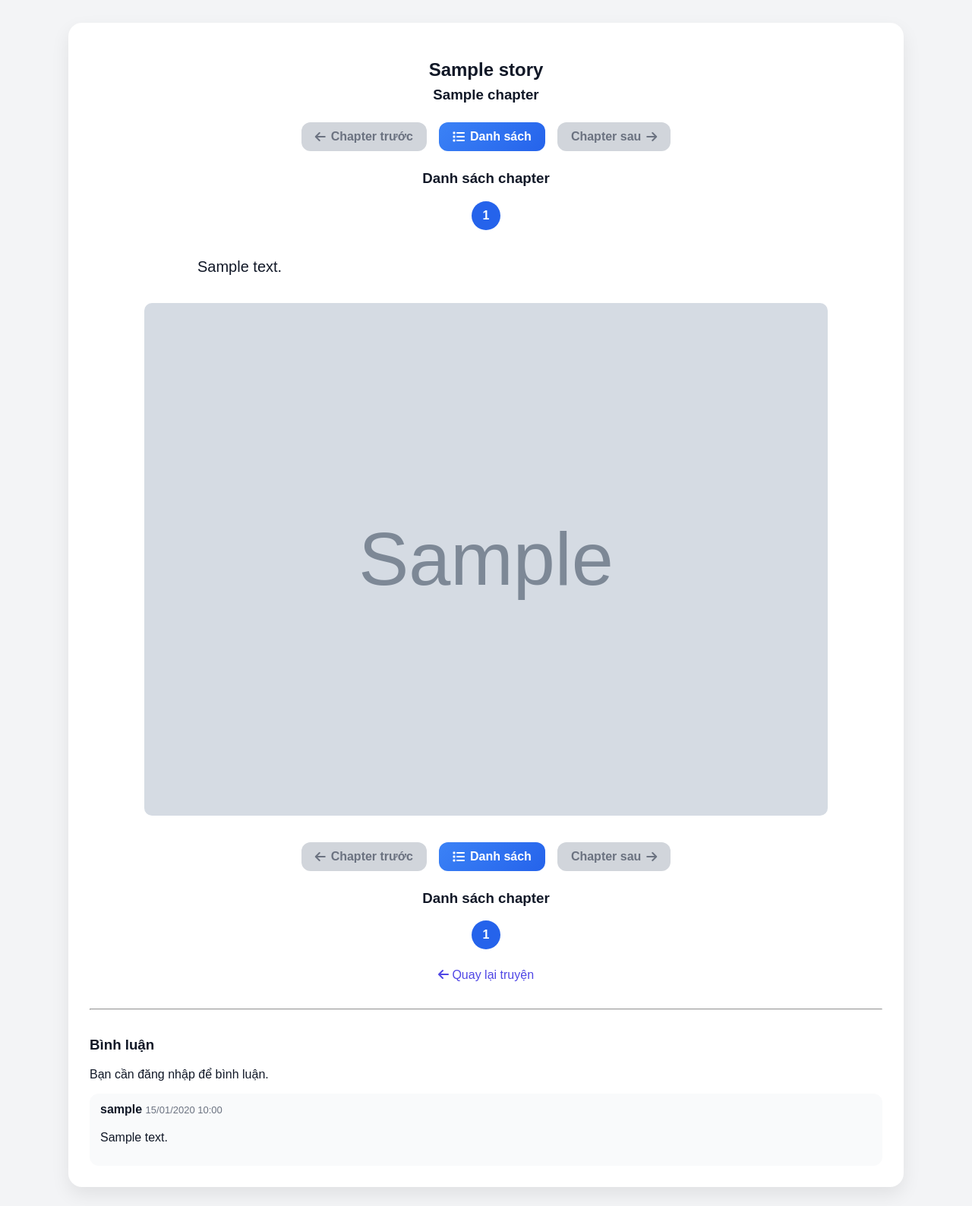
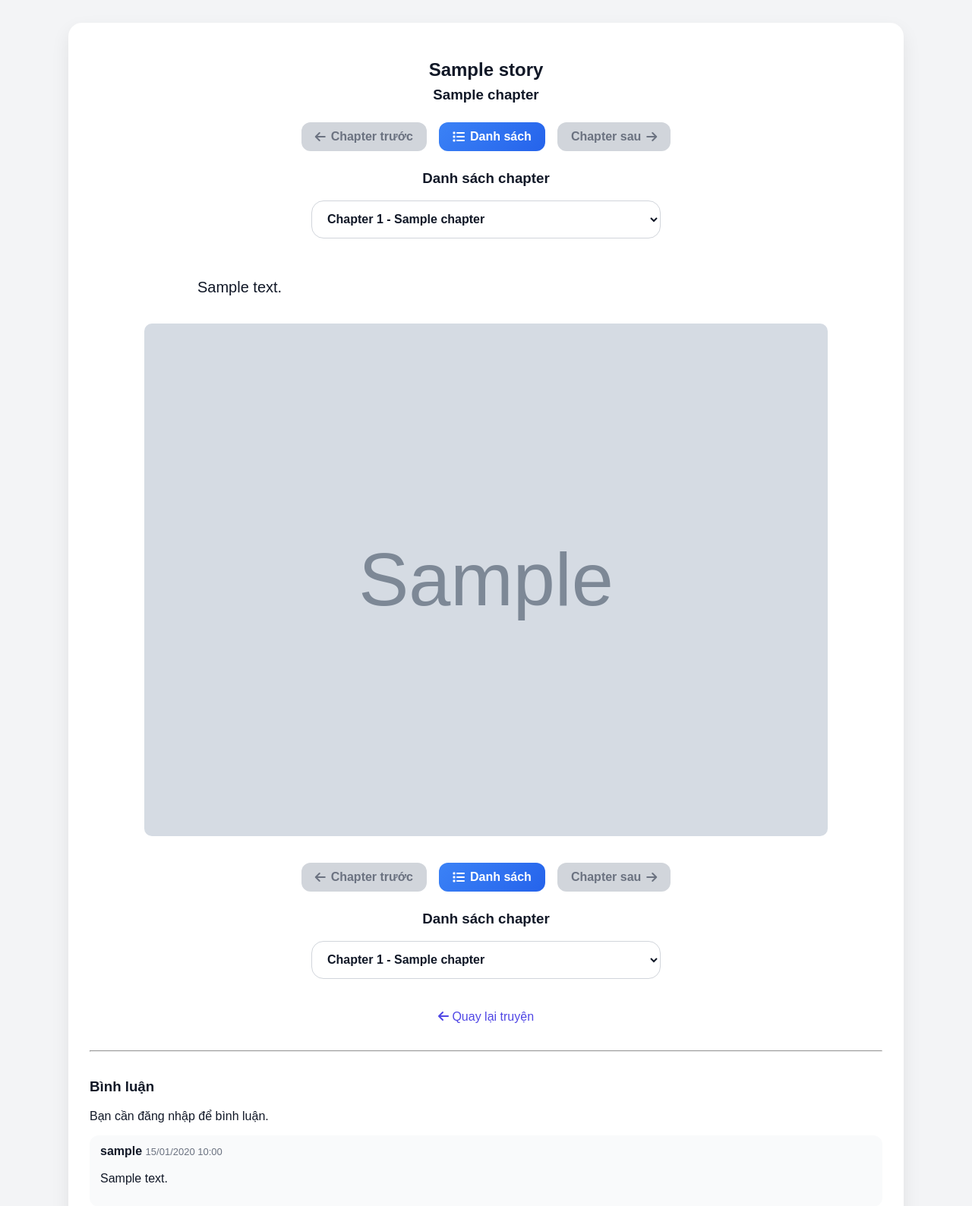
Before and after one commit to Tomoki192/WebTruyen, a Django app: page /chapter/1/ in a window 1280 px wide. Shown: the part 55-1643 px from the top of the page at 76% size. Run offline with Django 5.2, Linux system fonts and the light colour scheme; tables that the repository leaves empty hold one stand-in row (values such as "Sample post"); grey boxes marked "Sample" are stand-in pictures.

Commit message:
update chapter dropdown style

```diff
--- a/templates/base.html
+++ b/templates/base.html
@@ -637,37 +637,40 @@
         object-fit: contain;
       }
 
-      .chapter-number-box {
+      /* ================= CHAPTER DROPDOWN ================= */
+      .chapter-dropdown-box {
+        max-width: 460px;
+        margin: 25px auto;
         text-align: center;
-        margin: 25px 0;
       }
 
-      .chapter-number-list {
-        display: flex;
-        justify-content: center;
-        flex-wrap: wrap;
-        gap: 10px;
-        margin-top: 15px;
+      .chapter-dropdown-box h3 {
+        margin-bottom: 12px;
       }
 
-      .chapter-number {
-        width: 38px;
-        height: 38px;
-        border-radius: 999px;
-        background: #e5e7eb;
+      .chapter-select {
+        width: 100%;
+        height: 50px;
+        padding: 0 16px;
+        border-radius: 16px;
+        border: 1px solid #d1d5db;
+        background: #ffffff;
         color: #111827;
-        text-decoration: none;
-        display: inline-flex;
-        align-items: center;
-        justify-content: center;
-        font-weight: bold;
+        font-size: 16px;
+        font-weight: 600;
+        cursor: pointer;
+        outline: none;
         transition: 0.2s;
       }
 
-      .chapter-number:hover,
-      .chapter-number.active {
-        background: #2563eb;
-        color: white;
+      .chapter-select:hover {
+        border-color: #2563eb;
+        box-shadow: 0 6px 16px rgba(37, 99, 235, 0.12);
+      }
+
+      .chapter-select:focus {
+        border-color: #2563eb;
+        box-shadow: 0 0 0 4px rgba(37, 99, 235, 0.15);
       }
 
       .comment-box {
@@ -759,6 +762,15 @@
           padding: 9px 12px;
           font-size: 14px;
         }
+
+        .chapter-dropdown-box {
+          max-width: 100%;
+        }
+
+        .chapter-select {
+          height: 46px;
+          font-size: 14px;
+        }
       }
     </style>
   </head>
--- a/templates/chapters/detail.html
+++ b/templates/chapters/detail.html
@@ -33,20 +33,29 @@
   {% endif %}
 </div>
 
-<!-- ===== DANH SÁCH CHAPTER ĐẦU TRANG ===== -->
-<div class="chapter-number-box">
+<!-- ===== CHỌN CHAPTER ĐẦU TRANG ===== -->
+<div class="chapter-dropdown-box">
   <h3>Danh sách chapter</h3>
 
-  <div class="chapter-number-list">
+  <select
+    class="chapter-select"
+    onchange="if (this.value) window.location.href = this.value;"
+  >
     {% for c in all_chapters %}
-    <a
-      href="{% url 'chapter_detail' c.id %}"
-      class="chapter-number {% if c.id == chapter.id %}active{% endif %}"
+    <option
+      value="{% url 'chapter_detail' c.id %}"
+      {%
+      if
+      c.id=""
+      ="chapter.id"
+      %}selected{%
+      endif
+      %}
     >
-      {{ c.chapter_number }}
-    </a>
+      Chapter {{ c.chapter_number }}{% if c.title %} - {{ c.title }}{% endif %}
+    </option>
     {% endfor %}
-  </div>
+  </select>
 </div>
 
 <!-- ===== NỘI DUNG CHAPTER ===== -->
@@ -95,20 +104,29 @@
   {% endif %}
 </div>
 
-<!-- ===== DANH SÁCH CHAPTER CUỐI TRANG ===== -->
-<div class="chapter-number-box">
+<!-- ===== CHỌN CHAPTER CUỐI TRANG ===== -->
+<div class="chapter-dropdown-box">
   <h3>Danh sách chapter</h3>
 
-  <div class="chapter-number-list">
+  <select
+    class="chapter-select"
+    onchange="if (this.value) window.location.href = this.value;"
+  >
     {% for c in all_chapters %}
-    <a
-      href="{% url 'chapter_detail' c.id %}"
-      class="chapter-number {% if c.id == chapter.id %}active{% endif %}"
+    <option
+      value="{% url 'chapter_detail' c.id %}"
+      {%
+      if
+      c.id=""
+      ="chapter.id"
+      %}selected{%
+      endif
+      %}
     >
-      {{ c.chapter_number }}
-    </a>
+      Chapter {{ c.chapter_number }}{% if c.title %} - {{ c.title }}{% endif %}
+    </option>
     {% endfor %}
-  </div>
+  </select>
 </div>
 
 <div style="text-align: center; margin-top: 25px">
```
